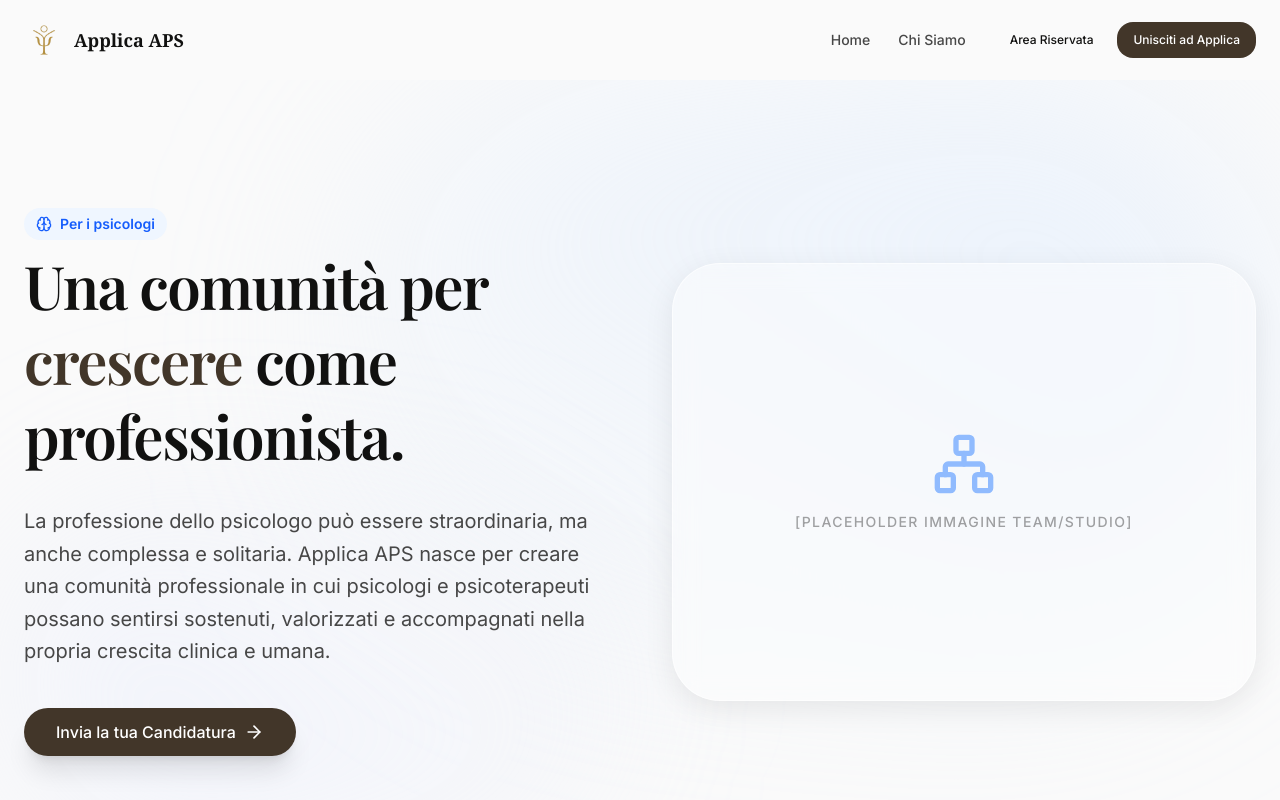
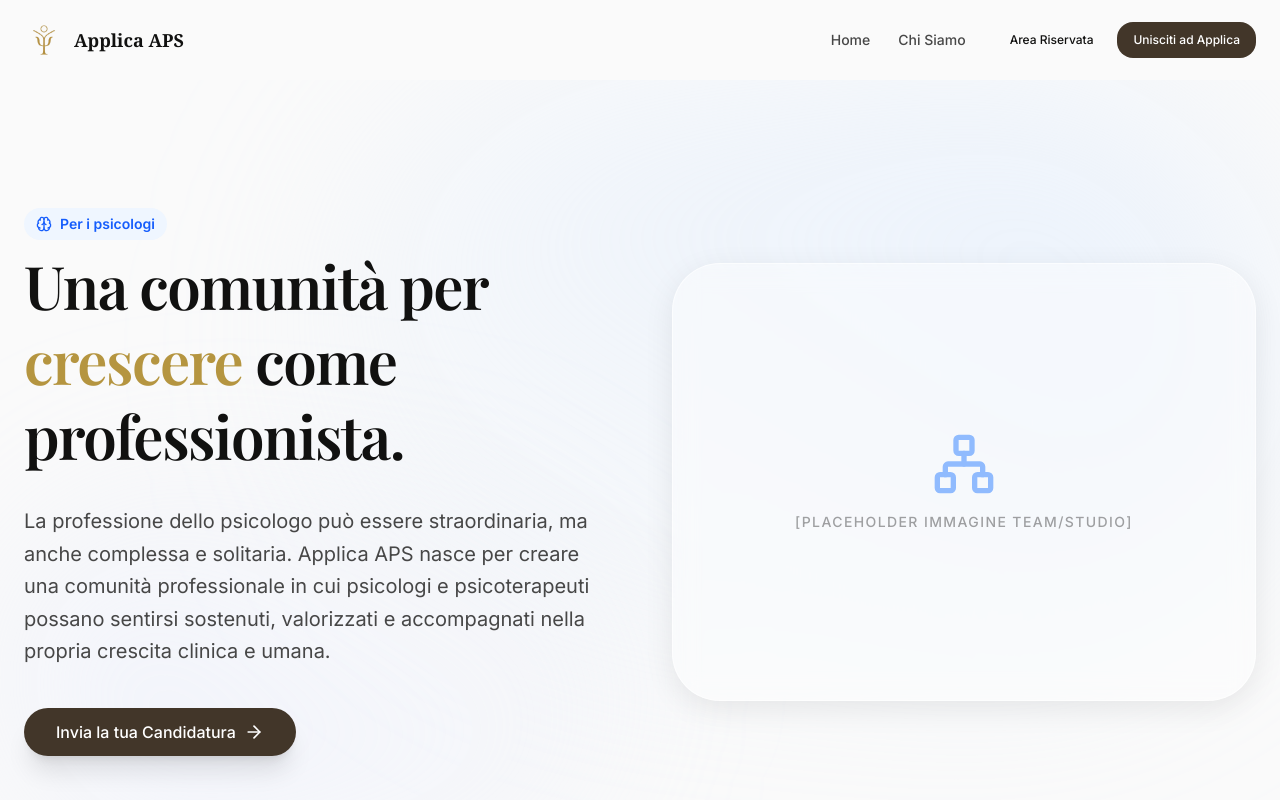
Before and after one commit to applicaaps/applica, a Next.js app in the folder applica-app/: page /professionisti in a window 1280 px wide. Shown: the top 800 px of the page. Built offline with nearby package versions, Linux system fonts and the light colour scheme; a web font is replaced by a local one.

Commit message:
mod testo

```diff
--- a/applica-app/app/professionisti/page.tsx
+++ b/applica-app/app/professionisti/page.tsx
@@ -23,7 +23,7 @@ export default function ProfessionistiPage() {
                   <span>Per i psicologi</span>
                 </div>
                 <h1 className="text-4xl md:text-5xl lg:text-6xl font-bold text-[var(--color-on-surface)] leading-tight tracking-tight">
-                  Una comunità per <span className="text-[var(--color-primary)]">crescere</span> come professionista.
+                  Una comunità per <span className="text-[#b59540]">crescere</span> come professionista.
                 </h1>
               </RevealSection>
 
```
